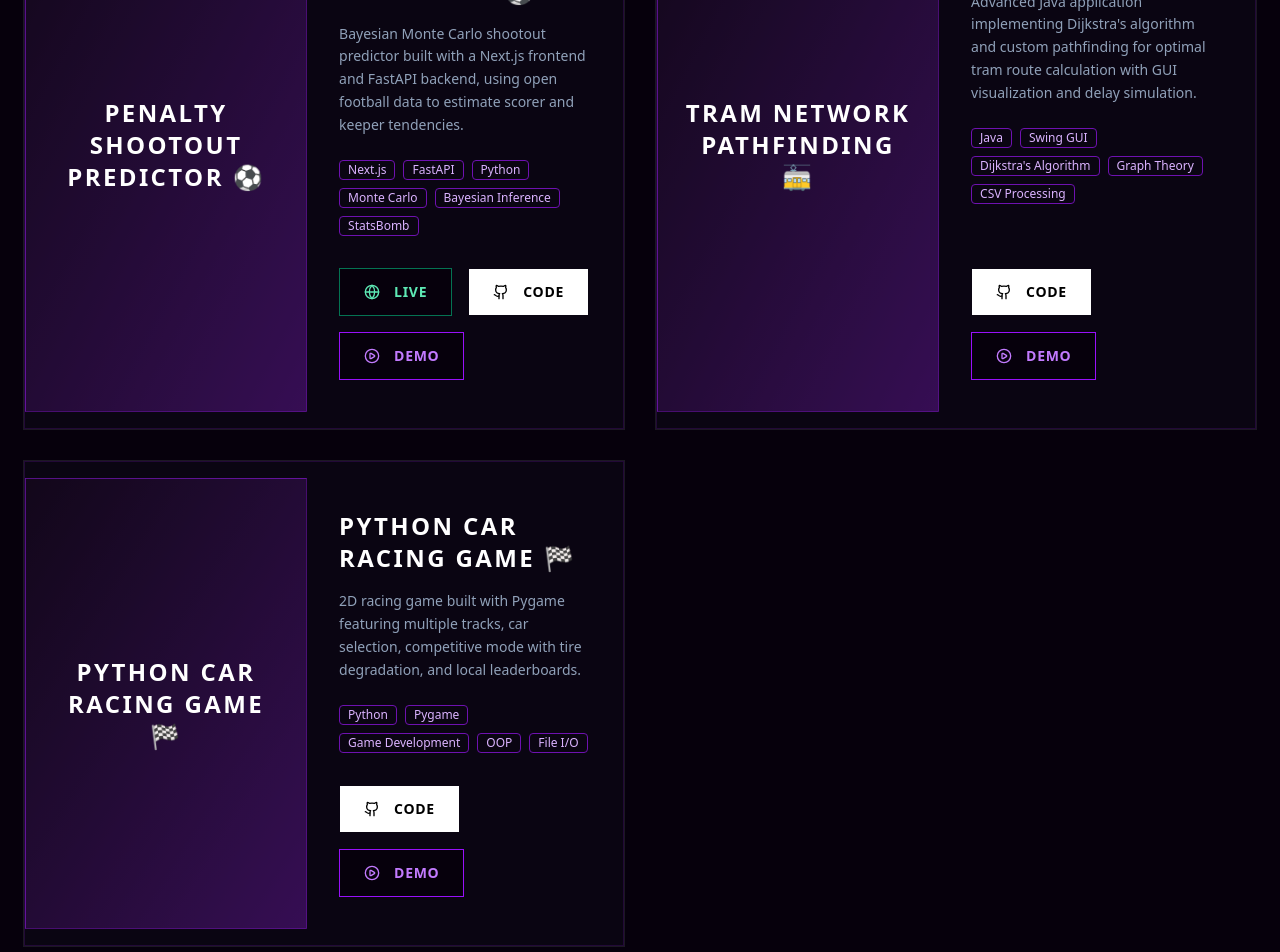
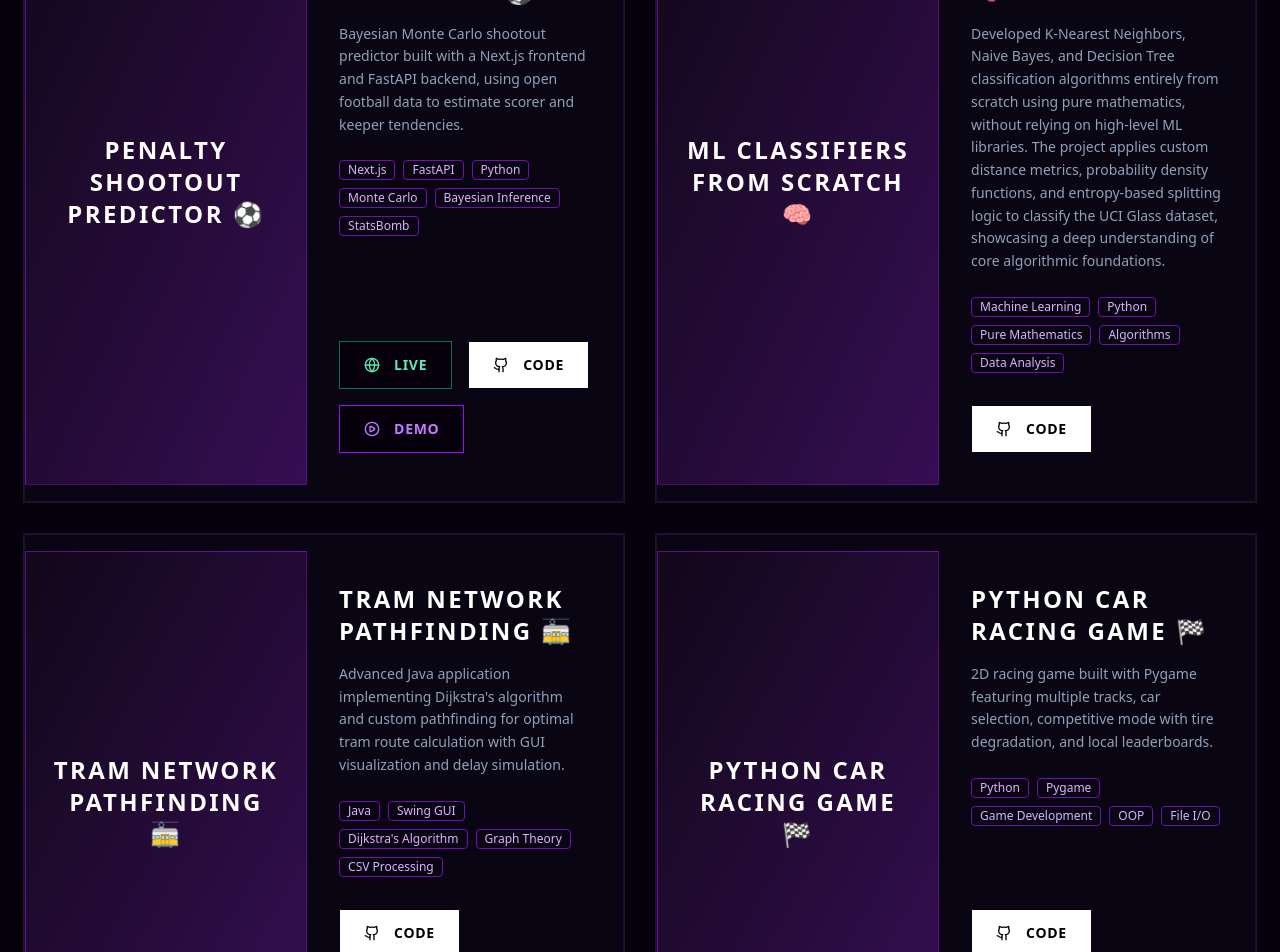
Before and after one commit to Vali-Hameed/Portfolio-Website, a Next.js app: page / in a window 1280 px wide. Shown: the part 3800-4752 px from the top of the page. Built offline with nearby package versions, Linux system fonts and the light colour scheme.

Commit message:
added ml classifier project

```diff
--- a/src/app/page.js
+++ b/src/app/page.js
@@ -125,6 +125,13 @@ const Portfolio = () => {
       image: "bg-gradient-to-br from-[#1e0b2b] to-purple-900 border border-purple-800/50",
       link: "https://penalty-shootout-predictor.vercel.app/"
     },
+    {
+      title: "ML Classifiers from Scratch 🧠",
+      description: "Developed K-Nearest Neighbors, Naive Bayes, and Decision Tree classification algorithms entirely from scratch using pure mathematics, without relying on high-level ML libraries. The project applies custom distance metrics, probability density functions, and entropy-based splitting logic to classify the UCI Glass dataset, showcasing a deep understanding of core algorithmic foundations.",
+      tech: ["Machine Learning", "Python", "Pure Mathematics", "Algorithms", "Data Analysis"],
+      github: "https://github.com/vali-hameed/knn-nb-and-dt",
+      image: "bg-gradient-to-br from-[#1e0b2b] to-purple-900 border border-purple-800/50",
+      featured: false},
 
     {
       title: "Tram Network Pathfinding 🚋",
```
